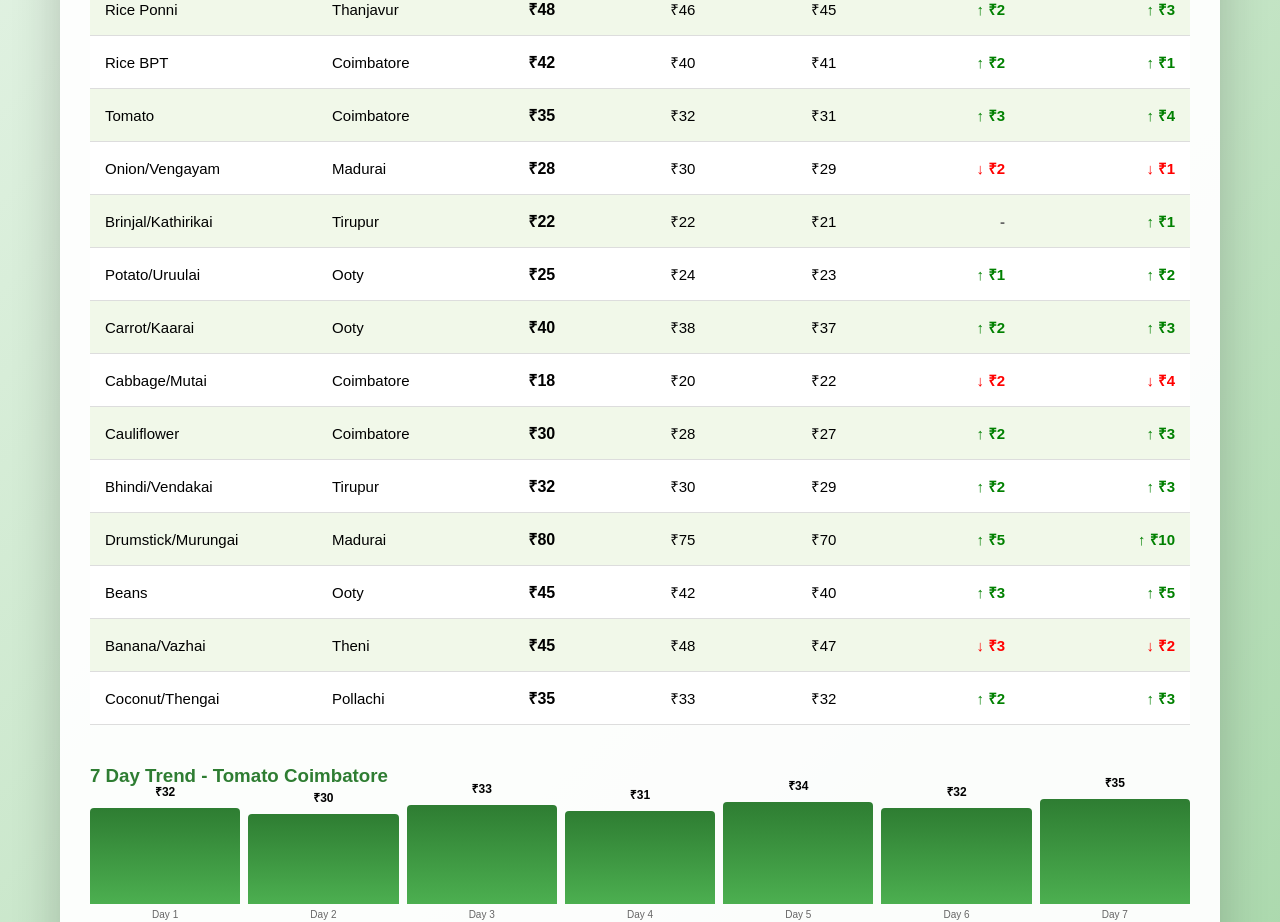
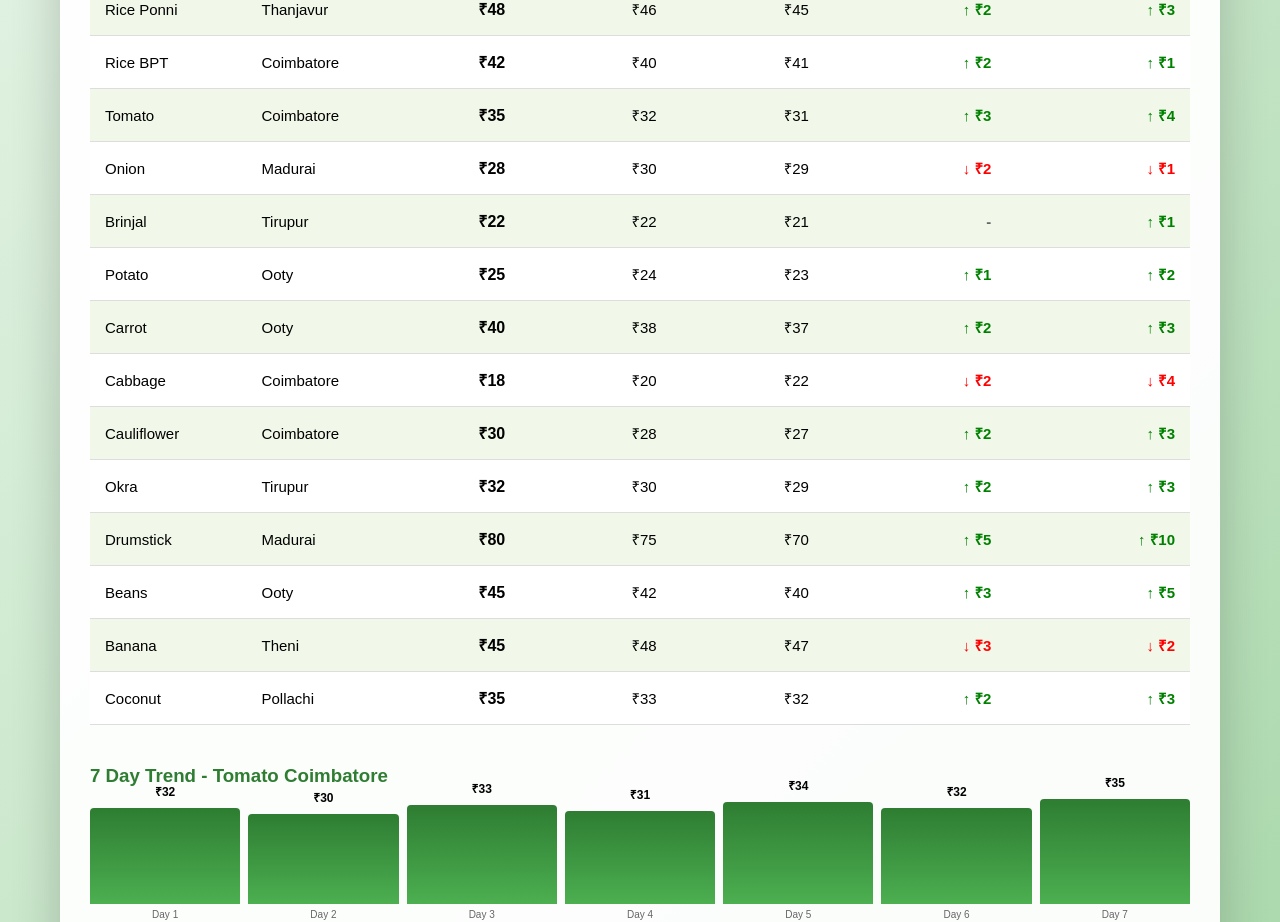
Before and after one commit to abinayasrik24-max/farmer---app, a Next.js app: page /market-price in a window 1280 px wide. Shown: the part 474-1396 px from the top of the page. Built offline with nearby package versions, Linux system fonts and the light colour scheme.

Commit message:
Market price: light green theme + English crop names only

```diff
--- a/src/app/market-price/page.tsx
+++ b/src/app/market-price/page.tsx
@@ -3,25 +3,25 @@ import { useState } from 'react';
 
 const priceData = [
   // Cereals - Paddy
-  { crop: 'Paddy/Nel', market: 'Thanjavur', today: 2200, yesterday: 2150, weekAvg: 2100, type: 'Cereal' },
+  { crop: 'Paddy', market: 'Thanjavur', today: 2200, yesterday: 2150, weekAvg: 2100, type: 'Cereal' },
   { crop: 'Rice Ponni', market: 'Thanjavur', today: 48, yesterday: 46, weekAvg: 45, type: 'Cereal' },
   { crop: 'Rice BPT', market: 'Coimbatore', today: 42, yesterday: 40, weekAvg: 41, type: 'Cereal' },
 
-  // Vegetables - More
+  // Vegetables - English Only
   { crop: 'Tomato', market: 'Coimbatore', today: 35, yesterday: 32, weekAvg: 31, type: 'Vegetable' },
-  { crop: 'Onion/Vengayam', market: 'Madurai', today: 28, yesterday: 30, weekAvg: 29, type: 'Vegetable' },
-  { crop: 'Brinjal/Kathirikai', market: 'Tirupur', today: 22, yesterday: 22, weekAvg: 21, type: 'Vegetable' },
-  { crop: 'Potato/Uruulai', market: 'Ooty', today: 25, yesterday: 24, weekAvg: 23, type: 'Vegetable' },
-  { crop: 'Carrot/Kaarai', market: 'Ooty', today: 40, yesterday: 38, weekAvg: 37, type: 'Vegetable' },
-  { crop: 'Cabbage/Mutai', market: 'Coimbatore', today: 18, yesterday: 20, weekAvg: 22, type: 'Vegetable' },
+  { crop: 'Onion', market: 'Madurai', today: 28, yesterday: 30, weekAvg: 29, type: 'Vegetable' },
+  { crop: 'Brinjal', market: 'Tirupur', today: 22, yesterday: 22, weekAvg: 21, type: 'Vegetable' },
+  { crop: 'Potato', market: 'Ooty', today: 25, yesterday: 24, weekAvg: 23, type: 'Vegetable' },
+  { crop: 'Carrot', market: 'Ooty', today: 40, yesterday: 38, weekAvg: 37, type: 'Vegetable' },
+  { crop: 'Cabbage', market: 'Coimbatore', today: 18, yesterday: 20, weekAvg: 22, type: 'Vegetable' },
   { crop: 'Cauliflower', market: 'Coimbatore', today: 30, yesterday: 28, weekAvg: 27, type: 'Vegetable' },
-  { crop: 'Bhindi/Vendakai', market: 'Tirupur', today: 32, yesterday: 30, weekAvg: 29, type: 'Vegetable' },
-  { crop: 'Drumstick/Murungai', market: 'Madurai', today: 80, yesterday: 75, weekAvg: 70, type: 'Vegetable' },
+  { crop: 'Okra', market: 'Tirupur', today: 32, yesterday: 30, weekAvg: 29, type: 'Vegetable' },
+  { crop: 'Drumstick', market: 'Madurai', today: 80, yesterday: 75, weekAvg: 70, type: 'Vegetable' },
   { crop: 'Beans', market: 'Ooty', today: 45, yesterday: 42, weekAvg: 40, type: 'Vegetable' },
 
-  // Fruits
-  { crop: 'Banana/Vazhai', market: 'Theni', today: 45, yesterday: 48, weekAvg: 47, type: 'Fruit' },
-  { crop: 'Coconut/Thengai', market: 'Pollachi', today: 35, yesterday: 33, weekAvg: 32, type: 'Fruit' },
+  // Fruits - English Only
+  { crop: 'Banana', market: 'Theni', today: 45, yesterday: 48, weekAvg: 47, type: 'Fruit' },
+  { crop: 'Coconut', market: 'Pollachi', today: 35, yesterday: 33, weekAvg: 32, type: 'Fruit' },
 ];
 
 export default function MarketPricePage() {
@@ -36,7 +36,7 @@ export default function MarketPricePage() {
 
   return (
     <div style={{
-      background: 'linear-gradient(135deg, #e8f5e9 0%, #c8e6c9 50%, #a5d6a7 100%)', // Light green theme only
+      background: 'linear-gradient(135deg, #e8f5e9 0%, #c8e6c9 50%, #a5d6a7 100%)',
       minHeight: '100vh',
       padding: '40px 20px'
     }}>
@@ -57,7 +57,6 @@ export default function MarketPricePage() {
           Last updated: Today 8:00 AM | Source: AGMARKNET + Local Mandi
         </p>
 
-        {/* Filter */}
         <div style={{display: 'flex', gap: '15px', marginBottom: '30px', flexWrap: 'wrap'}}>
           <select value={cropType} onChange={(e) => setCropType(e.target.value)}
             style={{padding: '12px', borderRadius: '8px', border: '2px solid #2e7d32', flex: 1, minWidth: '150px', fontSize: '16px'}}>
@@ -79,7 +78,6 @@ export default function MarketPricePage() {
           </select>
         </div>
 
-        {/* Price Comparison Table */}
         <div style={{overflowX: 'auto', marginBottom: '40px'}}>
           <table style={{width: '100%', borderCollapse: 'collapse', fontSize: '15px'}}>
             <thead>
@@ -120,7 +118,6 @@ export default function MarketPricePage() {
           </table>
         </div>
 
-        {/* 7 Day Trend Chart */}
         <div style={{marginBottom: '40px'}}>
           <h3 style={{color: '#2e7d32', marginBottom: '15px'}}>7 Day Trend - Tomato Coimbatore</h3>
           <div style={{display: 'flex', gap: '8px', alignItems: 'flex-end', height: '120px', paddingBottom: '20px'}}>
@@ -140,7 +137,6 @@ export default function MarketPricePage() {
           </div>
         </div>
 
-        {/* Farmer Tip */}
         <div style={{
           padding: '20px',
           background: '#e8f5e9',
```
